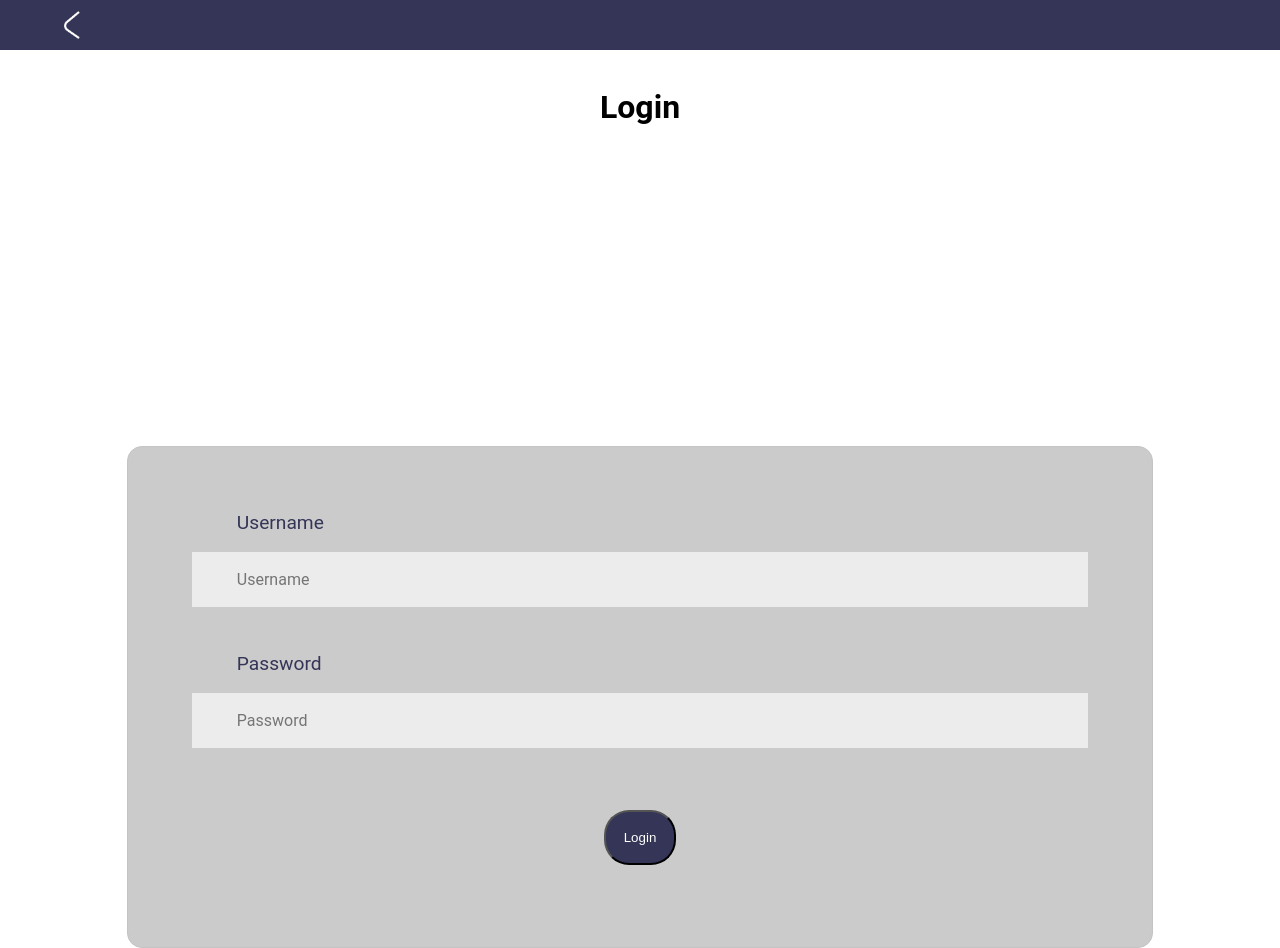
After one commit to Ramon96/Project-tech-team8, a Node server app: page /login in a window 1280 px wide. The commit adds this page. Run offline with Node 20, Linux system fonts and the light colour scheme; some libraries are stand-ins or nearby versions.

Commit message:
:heavy_plus_sign: added login functionality

```diff
--- a/app.js
+++ b/app.js
@@ -10,9 +10,9 @@ var expressValidator = require('express-validator');
 var expressSession = require('express-session');
 
 
-
 // define routes
 var indexRouter = require('./routes/index');
+var loginRouter = require('./routes/login');
 var editpfRouter = require('./routes/editprofile');
 var signupRouter = require('./routes/signup');
 var matchingRouter = require('./routes/match');
@@ -41,6 +41,7 @@ app.use('/', indexRouter);
 app.use('/edit', editpfRouter);
 app.use('/signup', signupRouter);
 app.use('/match', matchingRouter);
+app.use('/login', loginRouter);
 
 
 // catch 404 and forward to error handler
--- /dev/null
+++ b/routes/login.js
@@ -0,0 +1,51 @@
+var express = require('express');
+var router = express.Router();
+var mongoose = require('mongoose');
+var bcrypt = require('bcrypt');
+
+var userData = mongoose.model('UserData');
+
+
+router.get('/', function (req, res) {
+    res.render('login', {
+        error: req.session.errormessage
+    });
+    req.session.errormessage = null;
+});
+
+router.post('/check', function (req, res) {
+    userData.findOne({
+        username: req.body.username
+    }, function (err, doc) {
+        if (doc.length == 0) {
+            //username doesnt exist
+            req.session.errormessage = "Invalid username";
+            res.redirect('/login');
+        } else {
+            bcrypt.compare(req.body.password, doc.password)
+                .then(function (isMatch) {
+                    if (!isMatch) {
+                        req.session.errormessage = "Invalid password";
+                        res.redirect('/login');
+                    }
+                    console.log("matched");
+                    req.session.loggedin = doc.username;
+                }).finally(function (err) {
+                    if (err) {
+                        console.log(err);
+                    }
+                    req.session.loggedin = doc.username;
+                    //must become redirect to edit (or matching if that gets done)
+                    res.redirect('/edit');
+                })
+                .catch(function (err) {
+                    return console.log(err);
+                });
+        }
+
+    });
+    // res.redirect('/login');
+
+});
+
+module.exports = router;
--- a/routes/signup.js
+++ b/routes/signup.js
@@ -84,6 +84,7 @@ router.post('/insert', function (req, res) {
                 req.session.userTaken = false;
                 req.session.loggedin = req.body.username;
                 var data = new userData(items);
+                console.log("entry added");
                 data.save();
                 res.redirect('/login');
             }
--- /dev/null
+++ b/views/login.hbs
@@ -0,0 +1,21 @@
+    <header>
+        <nav>
+            <ul>
+                <li><a href="/"><img src="/images/Arrow Back.png" alt="Go back to the overview page"></a></li>
+            </ul>
+        </nav>
+    </header>
+    <h1>Login</h1>
+<form action="/login/check" method="POST">
+    <div id="loginContainer">
+        <label for="username">Username</label>
+        <input type="text" name="username" placeholder="Username">
+
+        <label for="password">Password</label>
+        <input type="password" name="password" placeholder="Password">
+
+        <button type="submit">Login</button>
+
+        {{#if error}} {{error}} {{/if}}
+    </div>
+</form>
--- a/views/partials/header.hbs
+++ b/views/partials/header.hbs
@@ -1,7 +1,7 @@
     <header>
         <nav>
             <ul>
-                <li><a href="/edit"><img src="/images/Arrow Back.png" alt="Go back to the overview page"></a></li>
+                <li><a href="/"><img src="/images/Arrow Back.png" alt="Go back to the overview page"></a></li>
             </ul>
         </nav>
     </header>
```
Also changed, not shown: views/testarea.hbs (+7 -0 lines).
